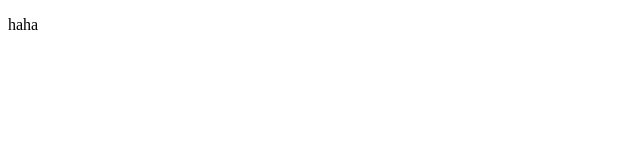
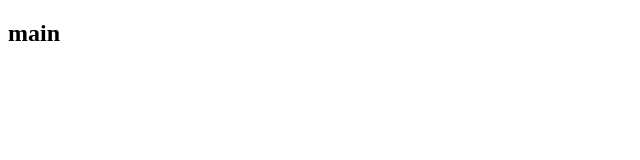
Before and after one commit to vihao-chay/buoi20github, a plain HTML site: page index.html in a window 1280 px wide. Shown: the whole page, without its empty margins (0-640 px from the left). Drawn offline with Linux system fonts and the light colour scheme.

Commit message:
phat hoan thanh task

```diff
--- a/index.html
+++ b/index.html
@@ -6,6 +6,8 @@
     <title>Document</title>
 </head>
 <body>
-    <p>haha</p>
+    <main>
+        <h2>main</h2>
+    </main>
 </body>
 </html>
```
